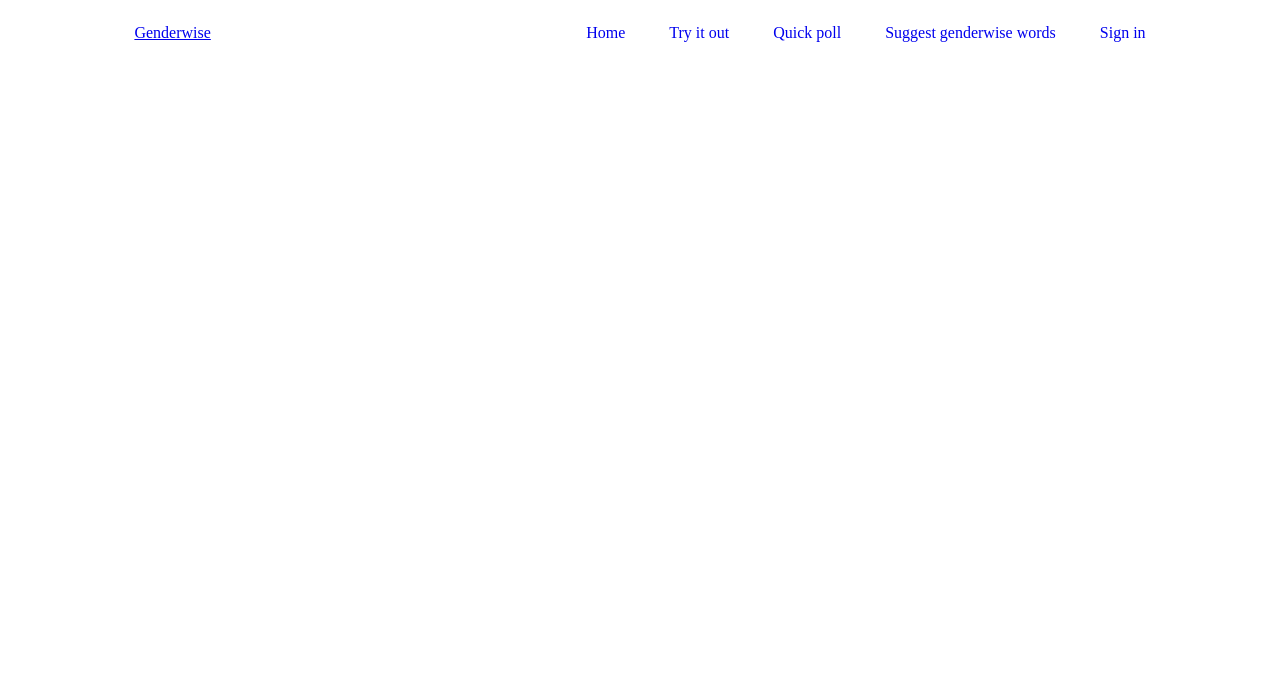
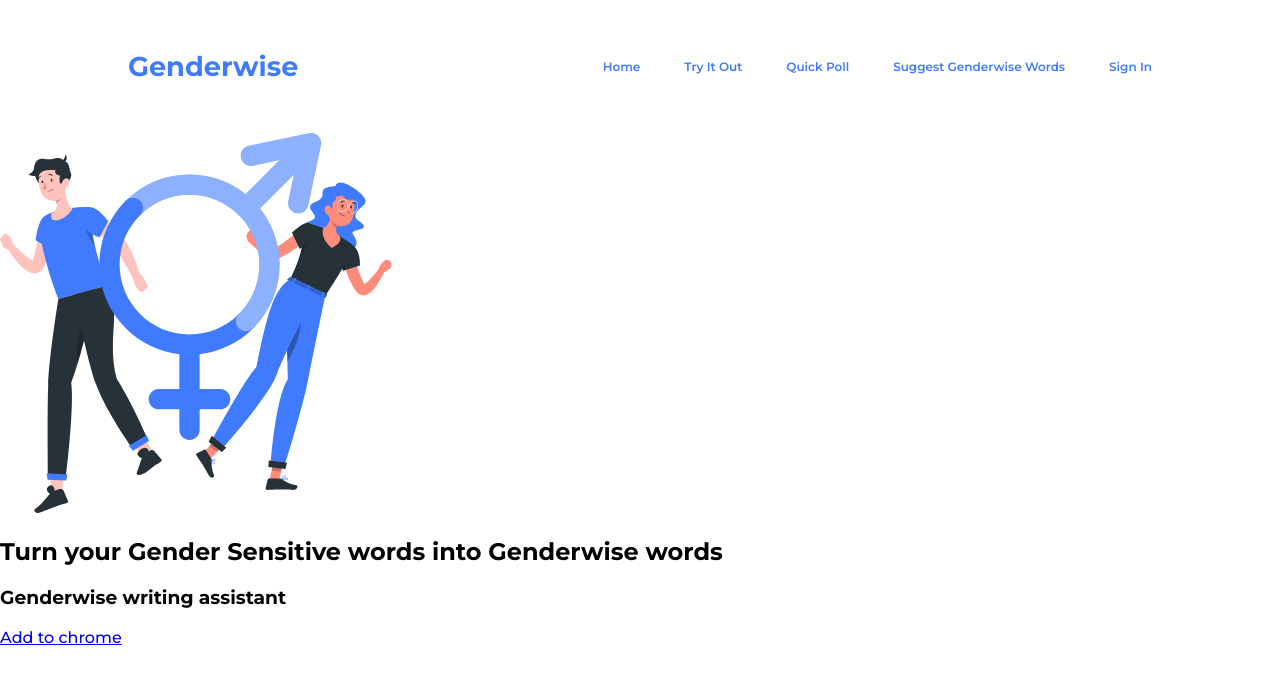
Before and after one commit to BuildForSDGCohort2/gender-wise-front-end, a Gatsby site: page / in a window 1280 px wide. Built offline with nearby package versions, Linux system fonts and the light colour scheme; Gatsby itself is replaced by a stand-in of ours.

Commit message:
Add nav menu

```diff
--- a/src/components/header.js
+++ b/src/components/header.js
@@ -9,7 +9,7 @@ const HeaderLink = props => (
 )
 
 const Logo = props => (
-  <Link to={props.to}>
+  <Link to={props.to} className={styles.header__logo}>
     <div>{props.text}</div>
   </Link>
 )
--- a/src/components/header.module.scss
+++ b/src/components/header.module.scss
@@ -6,6 +6,15 @@
   justify-content: space-between;
   width: 80%;
   margin: 0 auto;
+  padding: 2.5rem 0;
+
+  &__logo {
+    font-weight: bold;
+    font-size: 1.7rem;
+    line-height: 2.7rem;
+    text-decoration: none;
+    color: $color-pallete-1;
+  }
 
   &__navList {
     display: flex;
@@ -14,10 +23,15 @@
     li {
       list-style-type: none;
       &:not(:last-child) {
-        margin-right: 44px;
+        margin-right: 2.75rem;
       }
       a {
         text-decoration: none;
+        font-weight: 600;
+        font-size: .75rem;
+        line-height: 1.25rem;
+        text-transform: capitalize;
+        color: $color-pallete-1;
       }
     }
   }
--- a/src/pages/index.js
+++ b/src/pages/index.js
@@ -1,6 +1,34 @@
 import React from "react"
+import { Link } from "gatsby"
 import Layout from "../components/layout"
+import landing_img from "../svg/landing-illutration.svg"
+import styles from "./index.module.scss"
+
+function LandingSection() {
+  return (
+    <div className={styles.landingSection}>
+      <div>
+        <img
+          src={landing_img}
+          alt="genderwise illustration"
+          className={styles.landingSection__image}
+        />
+      </div>
+      <div className={styles.landingSection__text}>
+        <h2>Turn your Gender Sensitive words into Genderwise words</h2>{" "}
+        <h3>Genderwise writing assistant</h3>
+        <Link to="/" className={styles.landingSection__link}>
+          Add to chrome
+        </Link>
+      </div>
+    </div>
+  )
+}
 
 export default function Home() {
-  return <Layout></Layout>
+  return (
+    <Layout>
+      <LandingSection />
+    </Layout>
+  )
 }
--- /dev/null
+++ b/src/pages/index.module.scss
@@ -0,0 +1,6 @@
+@import "../styles/global.scss";
+
+
+.landingSection {
+
+}
--- a/src/styles/global.scss
+++ b/src/styles/global.scss
@@ -1 +1,17 @@
 @import url("https://fonts.googleapis.com/css2?family=Montserrat:ital,wght@0,500;0,600;0,700;0,900;1,400;1,800&display=swap");
+
+body {
+  margin: 0;
+  font-family: Montserrat;
+  font-style: normal;
+  /* background: linear-gradient(280.67deg, #FFFFFF 39.65%, rgba(255, 255, 255, 0) 87.46%), #C9E2FF; */
+  -webkit-font-smoothing: antialiased;
+  -moz-osx-font-smoothing: grayscale;
+  min-height: 100vh;
+}
+
+code {
+  font-family: source-code-pro, Menlo, Monaco, Consolas, "Courier New", monospace;
+}
+
+$color-pallete-1: #407bff;
```
Also changed, not shown: src/svg/landing-illutration.svg (added).
